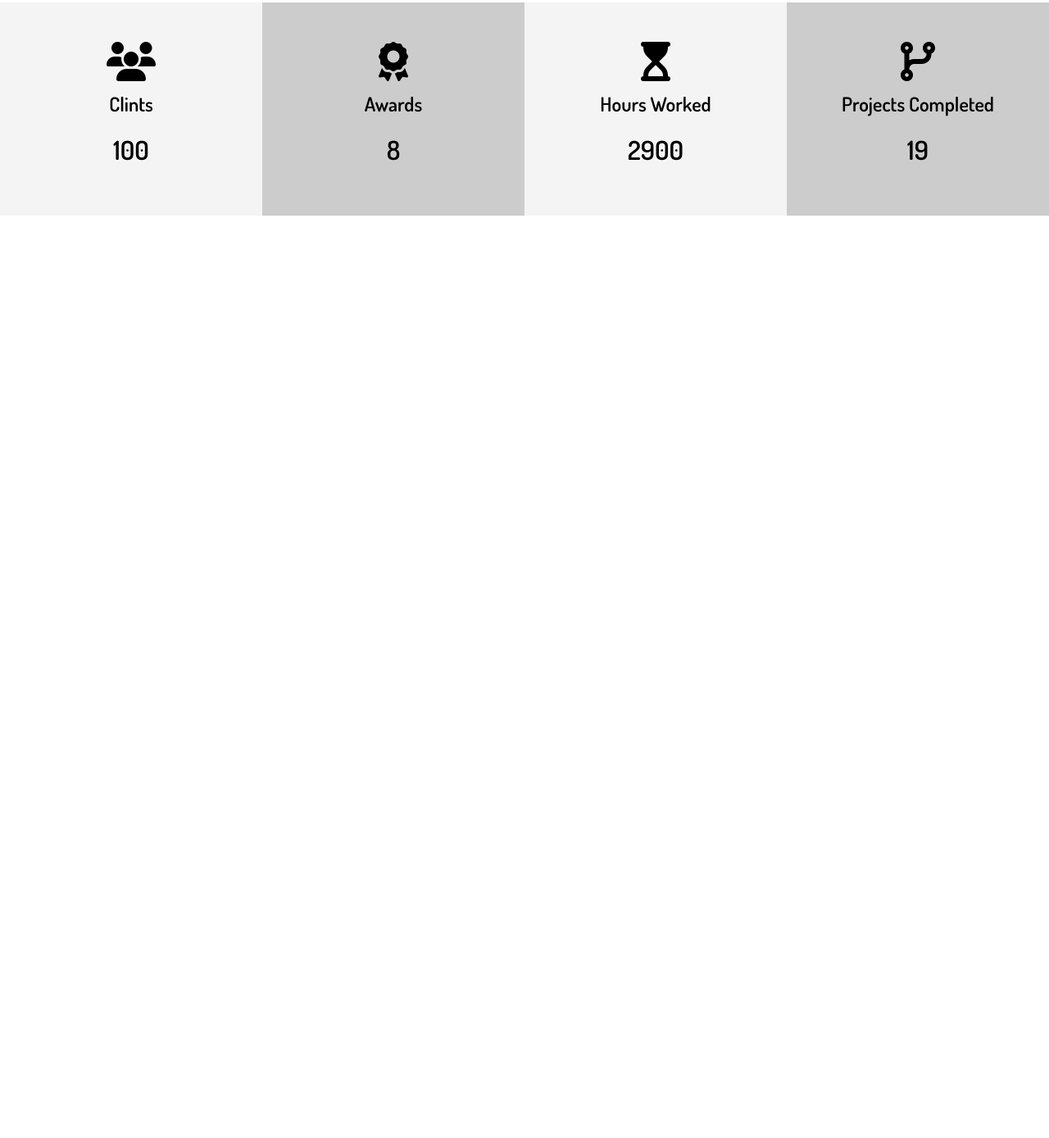
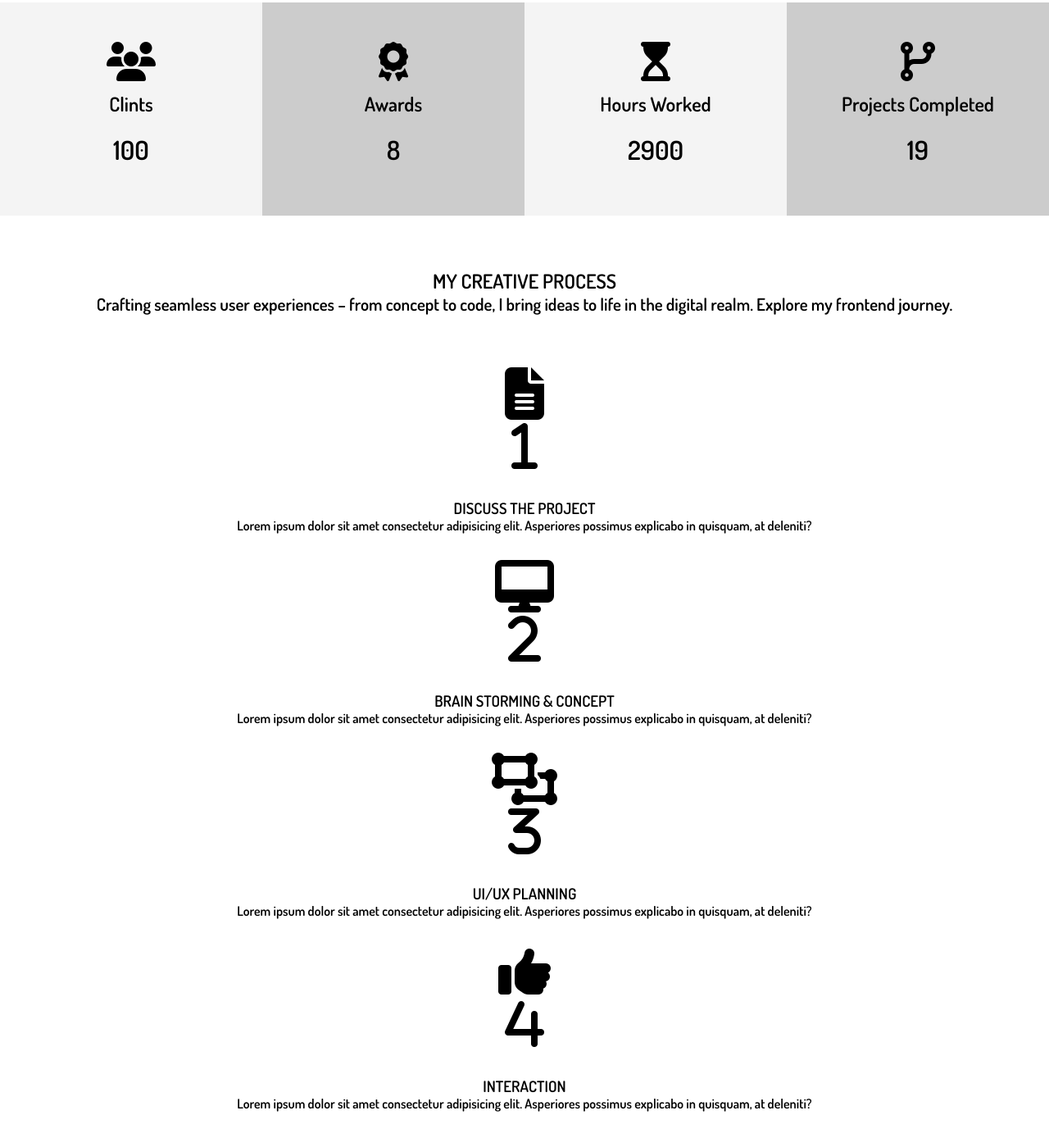
Before and after one commit to ahmedkhaled89/my-custom-john-doe-portfolio, a website: page dist/index.html in a window 1280 px wide. Shown: the part 1159-2547 px from the top of the page at 82% size. Before the commit the page ends 1454 px from the top, so only its background shows below. Drawn offline with Linux system fonts and the light colour scheme.

Commit message:
Adding the Section C: Process Elements to index.html

```diff
--- a/dist/index.html
+++ b/dist/index.html
@@ -56,7 +56,7 @@
           learning and exploring new technologies to enhance my skills and stay
           at the forefront of web development.
         </p>
-        <!-- Spcial 1 -->
+        <!-- Special 1 -->
         <div class="specials">
           <div>
             <i class="fas fa-brands fa-js fa-2x"></i>
@@ -67,7 +67,7 @@
               architecto? Perferendis?
             </p>
           </div>
-          <!-- Spcial 2 -->
+          <!-- Special 2 -->
           <div>
             <i class="fas fa-brands fa-react fa-2x"></i>
             <h3>React</h3>
@@ -77,7 +77,7 @@
               architecto? Perferendis?
             </p>
           </div>
-          <!-- Spcial 3 -->
+          <!-- Special 3 -->
           <div>
             <i class="fas fa-brands fa-html5 fa-2x"></i>
             <h3>HTML5</h3>
@@ -87,7 +87,7 @@
               architecto? Perferendis?
             </p>
           </div>
-          <!-- Spcial 4 -->
+          <!-- Special 4 -->
           <div>
             <i class="fas fa-brands fa-css3 fa-2x"></i>
             <h3>CSS3</h3>
@@ -134,6 +134,64 @@
         </div>
       </div>
     </section>
+
+    <!-- Section C: Process -->
+    <section id="home-c" class="text-center py-2">
+      <div class="container">
+        <h2 class="section-title">My Creative Process</h2>
+        <div class="bottom-line"></div>
+        <p class="lead">
+          Crafting seamless user experiences – from concept to code, I bring
+          ideas to life in the digital realm. Explore my frontend journey.
+        </p>
+        <div class="process">
+          <div>
+            <i class="fas fa-file-alt fa-4x process-icon my-2">
+              <div class="process-step">1</div>
+            </i>
+            <div class="clr"></div>
+            <h3>Discuss The project</h3>
+            <p>
+              Lorem ipsum dolor sit amet consectetur adipisicing elit.
+              Asperiores possimus explicabo in quisquam, at deleniti?
+            </p>
+          </div>
+          <div>
+            <i class="fas fa-desktop fa-4x process-icon my-2">
+              <div class="process-step">2</div>
+            </i>
+            <div class="clr"></div>
+            <h3>Brain Storming & Concept</h3>
+            <p>
+              Lorem ipsum dolor sit amet consectetur adipisicing elit.
+              Asperiores possimus explicabo in quisquam, at deleniti?
+            </p>
+          </div>
+          <div>
+            <i class="fas fa-object-ungroup fa-4x process-icon my-2">
+              <div class="process-step">3</div>
+            </i>
+            <div class="clr"></div>
+            <h3>UI/UX Planning</h3>
+            <p>
+              Lorem ipsum dolor sit amet consectetur adipisicing elit.
+              Asperiores possimus explicabo in quisquam, at deleniti?
+            </p>
+          </div>
+          <div>
+            <i class="fas fa-thumbs-up fa-4x process-icon my-2">
+              <div class="process-step">4</div>
+            </i>
+            <div class="clr"></div>
+            <h3>Interaction</h3>
+            <p>
+              Lorem ipsum dolor sit amet consectetur adipisicing elit.
+              Asperiores possimus explicabo in quisquam, at deleniti?
+            </p>
+          </div>
+        </div>
+      </div>
+    </section>
     <script src="js/typewriter.js"></script>
   </body>
 </html>
```
